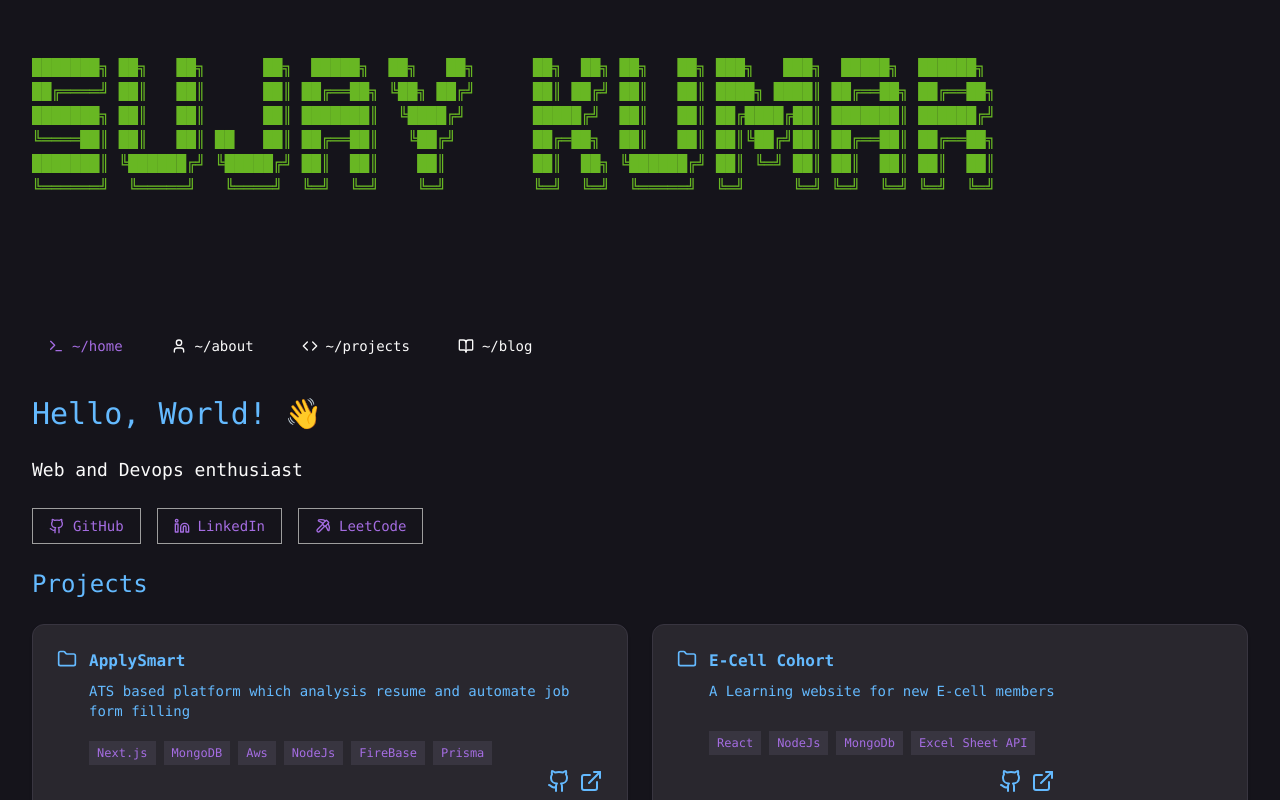
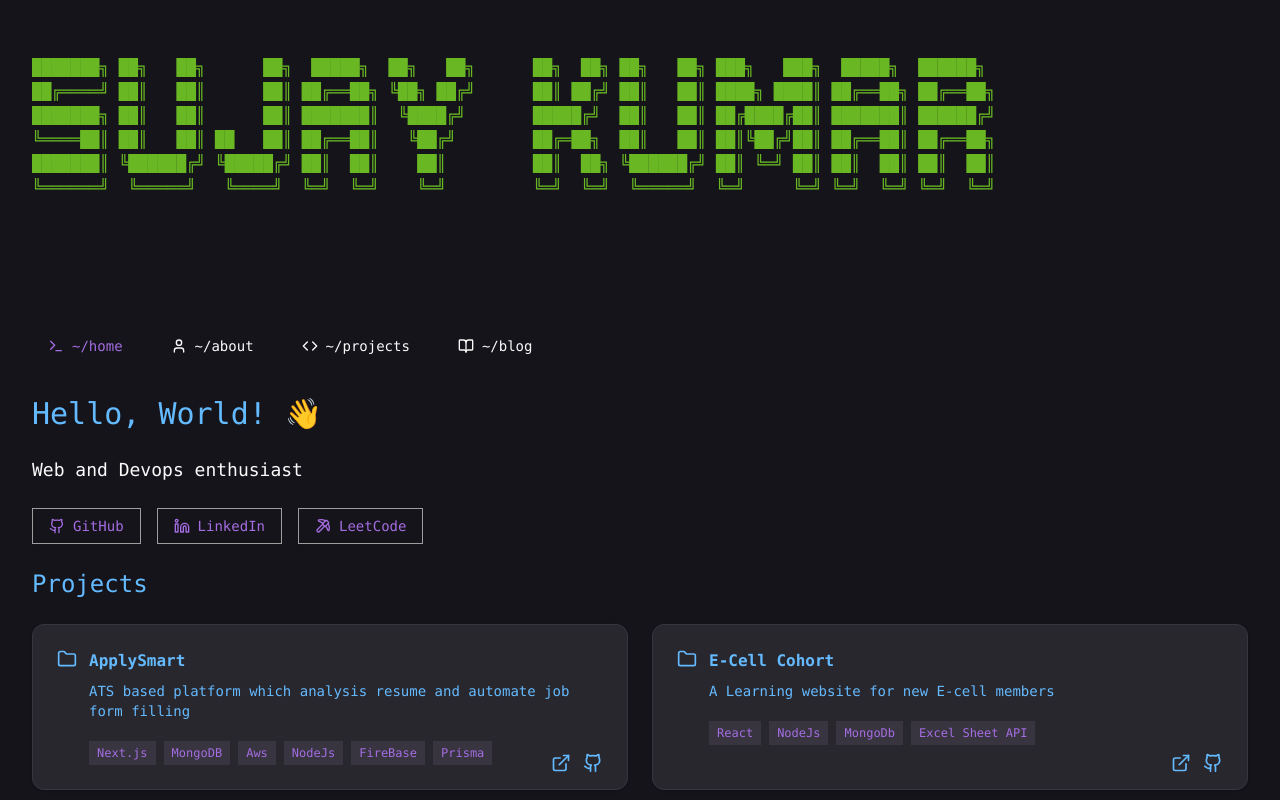
Before and after one commit to harryIsADev/Portfolioo, a Next.js app: page / in a window 1280 px wide. Shown: the top 800 px of the page. Built offline with nearby package versions, Linux system fonts and the light colour scheme.

Commit message:
fix issues with logic of md to html

```diff
--- a/package.json
+++ b/package.json
@@ -18,9 +18,14 @@
     "next": "15.1.6",
     "react": "^19.0.0",
     "react-dom": "^19.0.0",
+    "rehype-highlight": "^7.0.2",
+    "rehype-raw": "^7.0.0",
+    "rehype-stringify": "^10.0.1",
     "remark": "^15.0.1",
+    "remark-gfm": "^4.0.1",
     "remark-html": "^16.0.1",
     "remark-parse": "^11.0.0",
+    "remark-rehype": "^11.1.2",
     "tailwind-merge": "^2.6.0",
     "tailwindcss-animate": "^1.0.7"
   },
--- a/src/components/ProjectCard.tsx
+++ b/src/components/ProjectCard.tsx
@@ -1,43 +1,65 @@
-import { Card } from "@/components/ui/card"
-import { Folder, ExternalLink, Github } from "lucide-react"
-import Link from "next/link"
-import { useRouter } from "next/navigation"
+import { Card } from "@/components/ui/card";
+import { Folder, ExternalLink, Github } from "lucide-react";
+import Link from "next/link";
+import { useRouter } from "next/navigation";
 
 export default function ProjectCard({
   title,
   description,
   tags,
   liveLink,
-  devLink
-}: { title: string; description: string; tags: string[], liveLink: string, devLink: string}) {
+  devLink,
+}: {
+  title: string;
+  description: string;
+  tags: string[];
+  liveLink: string;
+  devLink: string;
+}) {
   const router = useRouter();
 
   const handleCardClick = () => {
     router.push(devLink);
-  }
+  };
 
   return (
-    <Card onClick={handleCardClick} className="p-6 bg-card border-card-border hover:border-card-border-hover transition-colors">
-      <div className="flex items-start gap-3 h-full">
+    <Card
+      onClick={handleCardClick}
+      className="relative p-6 bg-card border-card-border hover:border-card-border-hover transition-colors cursor-pointer"
+    >
+      <div className="flex items-start gap-3">
         <Folder className="flex-none w-5 h-5 text-purple-blue" />
-        <div className="flex flex-col justify-between h-full gap-1">
+        <div className="flex flex-col gap-1">
           <div>
             <h3 className="text-purple-blue font-semibold">{title}</h3>
             <p className="mt-2 text-sm">{description}</p>
           </div>
           <div className="flex flex-wrap gap-2 mt-4">
             {tags.map((tag) => (
-              <span key={tag} className="px-2 py-1 text-xs rounded-md bg-tag-background text-purple">
+              <span
+                key={tag}
+                className="px-2 py-1 text-xs rounded-md bg-tag-background text-purple"
+              >
                 {tag}
               </span>
             ))}
           </div>
-          <div className="flex flex-row-reverse gap-2">
-            { liveLink && <Link href={liveLink} onClick={(e) => e.stopPropagation()}><ExternalLink className="w-6 h-6"/></Link>}
-            { devLink && <Link href={devLink} onClick={(e) => e.stopPropagation()}><Github className="w-6 h-6"/></Link>}
-          </div>
         </div>
       </div>
+
+      {/* Icons pinned to bottom-right */}
+      <div className="absolute bottom-4 right-6 flex gap-3">
+        {liveLink && (
+          <Link href={liveLink} onClick={(e) => e.stopPropagation()}>
+            <ExternalLink className="w-5 h-5 text-muted-foreground hover:text-foreground" />
+          </Link>
+        )}
+        {devLink && (
+          <Link href={devLink} onClick={(e) => e.stopPropagation()}>
+            <Github className="w-5 h-5 text-muted-foreground hover:text-foreground" />
+          </Link>
+        )}
+      </div>
     </Card>
-  )
+  );
 }
--- a/src/content/projects.ts
+++ b/src/content/projects.ts
@@ -11,7 +11,7 @@ const projects: Project[] = [
     title: "ApplySmart",
     description: "ATS based platform which analysis resume and automate job form filling",
     tags: ["Next.js", "MongoDB", "Aws","NodeJs","FireBase","Prisma"],
-    liveLink: "apply-smart-kappa.vercel.app",
+    liveLink: "https://apply-smart-kappa.vercel.app",
     devLink: "https://github.com/Suuraw/ApplySmart",
   },
   {
--- a/src/lib/utils.ts
+++ b/src/lib/utils.ts
@@ -1,14 +1,25 @@
-import { clsx, type ClassValue } from "clsx"
-import { twMerge } from "tailwind-merge"
+import { clsx, type ClassValue } from "clsx";
+import { twMerge } from "tailwind-merge";
 import { remark } from "remark";
 import html from "remark-html";
-import remarkParse from 'remark-parse';
+import remarkParse from "remark-parse";
 
 export function cn(...inputs: ClassValue[]) {
-  return twMerge(clsx(inputs))
+  return twMerge(clsx(inputs));
 }
 
+import remarkRehype from "remark-rehype";
+import rehypeHighlight from "rehype-highlight";
+import rehypeStringify from "rehype-stringify";
+import remarkGfm from "remark-gfm";
+
 export async function markdownToHtml(markdown: string) {
-  const result = await remark().use(remarkParse).use(html).process(markdown);
+  const result = await remark()
+    .use(remarkParse)
+    .use(remarkGfm)
+    .use(remarkRehype) // convert Markdown AST to HTML AST
+    .use(rehypeHighlight) // safe, lightweight syntax highlighter
+    .use(rehypeStringify) // convert HTML AST to string
+    .process(markdown);
   return result.toString();
 }
```
Also changed, not shown: src/app/markdown-styles.module.css (+44 -0 lines), src/content/_posts/Ec2.md (renamed from src/content/_posts/why-systems.md, +1 -3 lines), 1 other file (tests, documents, lock files or other folders).
